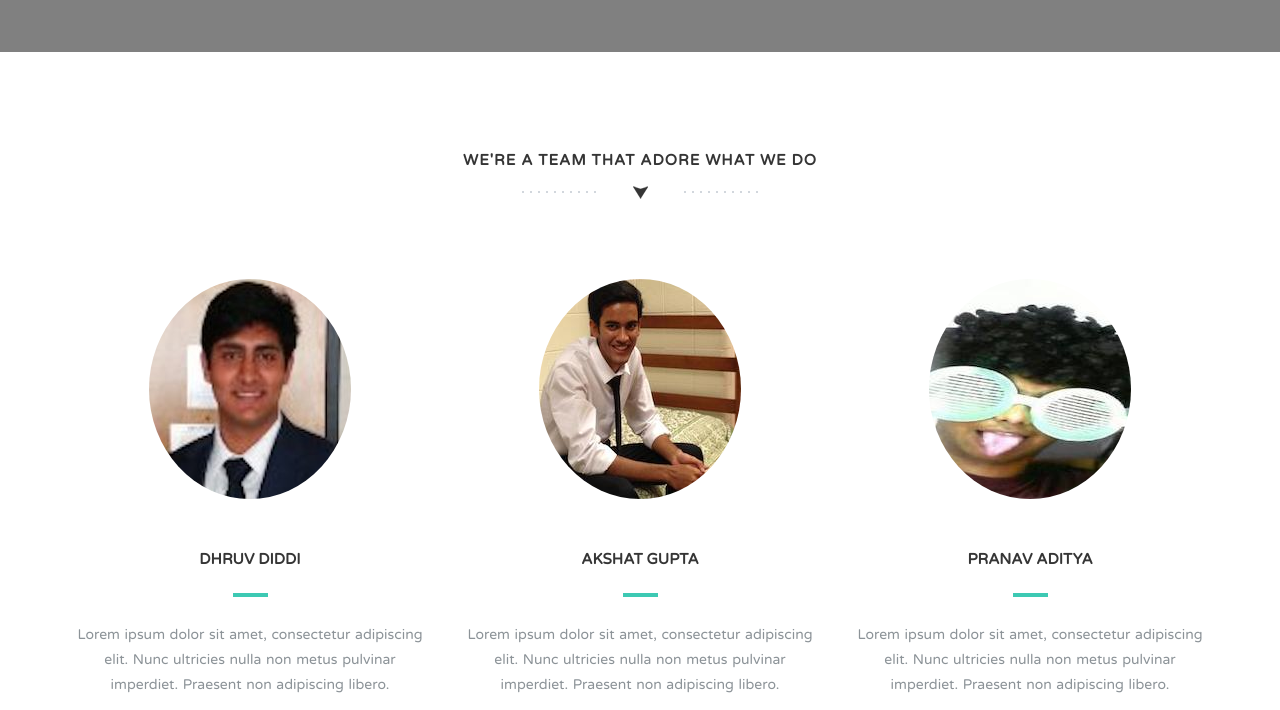
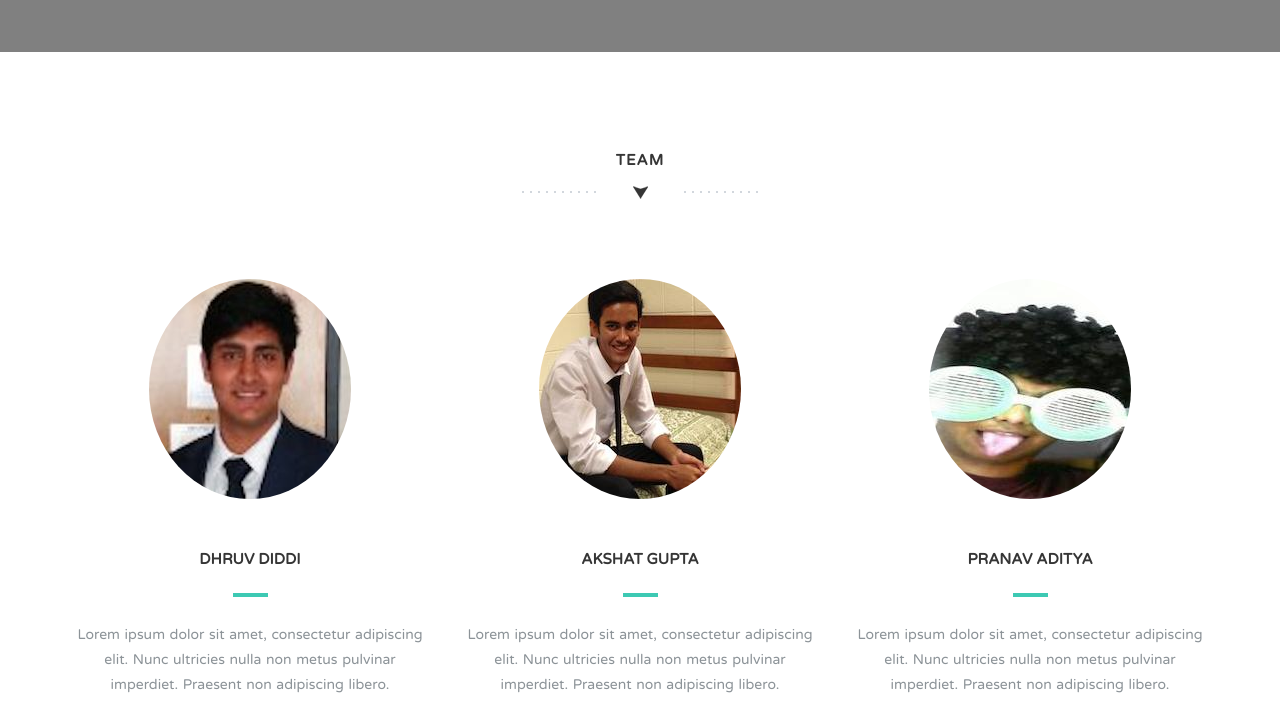
Before and after one commit to akshatgupta95/Boilermake, a plain HTML site: page MyoJarvis/index.html in a window 1280 px wide. Shown: the part 4204-4914 px from the top of the page. Drawn offline with nearby package versions, Linux system fonts and the light colour scheme.

Commit message:
Latest Push 3 pm

```diff
--- a/MyoJarvis/index.html
+++ b/MyoJarvis/index.html
@@ -276,7 +276,7 @@ req.send(JSON.stringify(
           <div class="container">
             <div class="row">
               <div class="col-md-12">
-                <h1 class="arrow">We're a team that adore what we do</h1>
+                <h1 class="arrow">TEAM</h1>
               </div>
             </div>
             <div class="row">
```
Also changed, not shown: myo.js/demo.html (+2 -2 lines).
